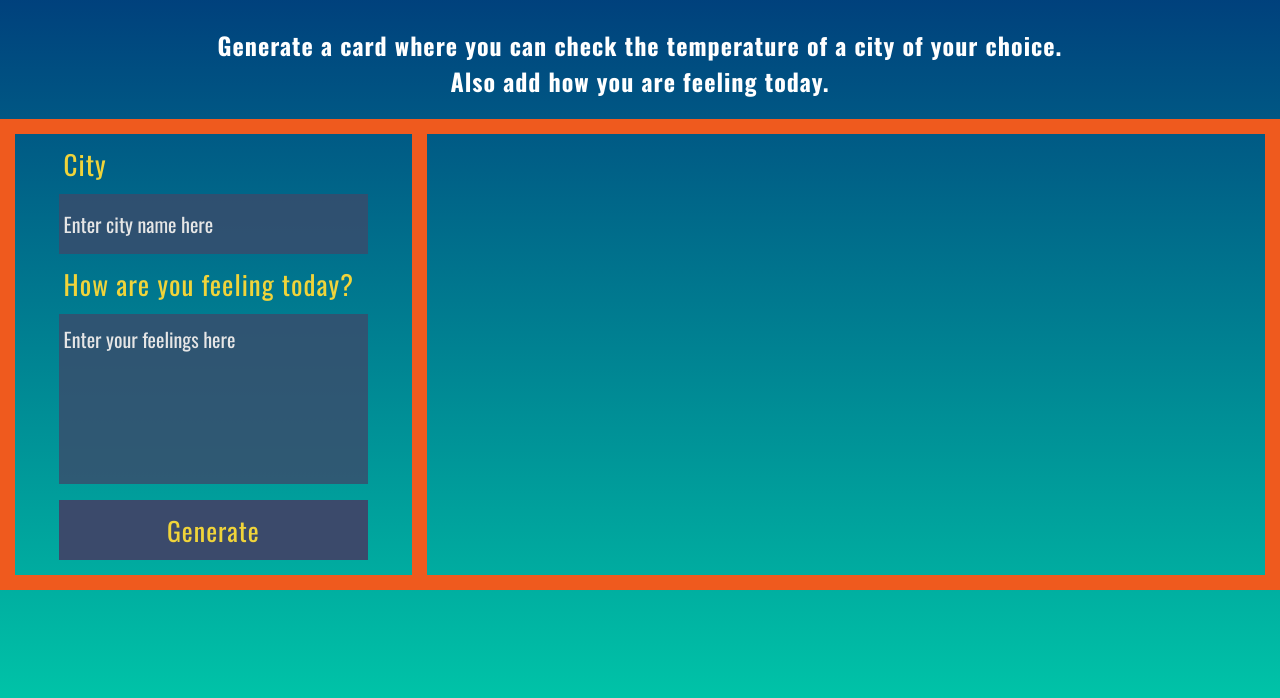
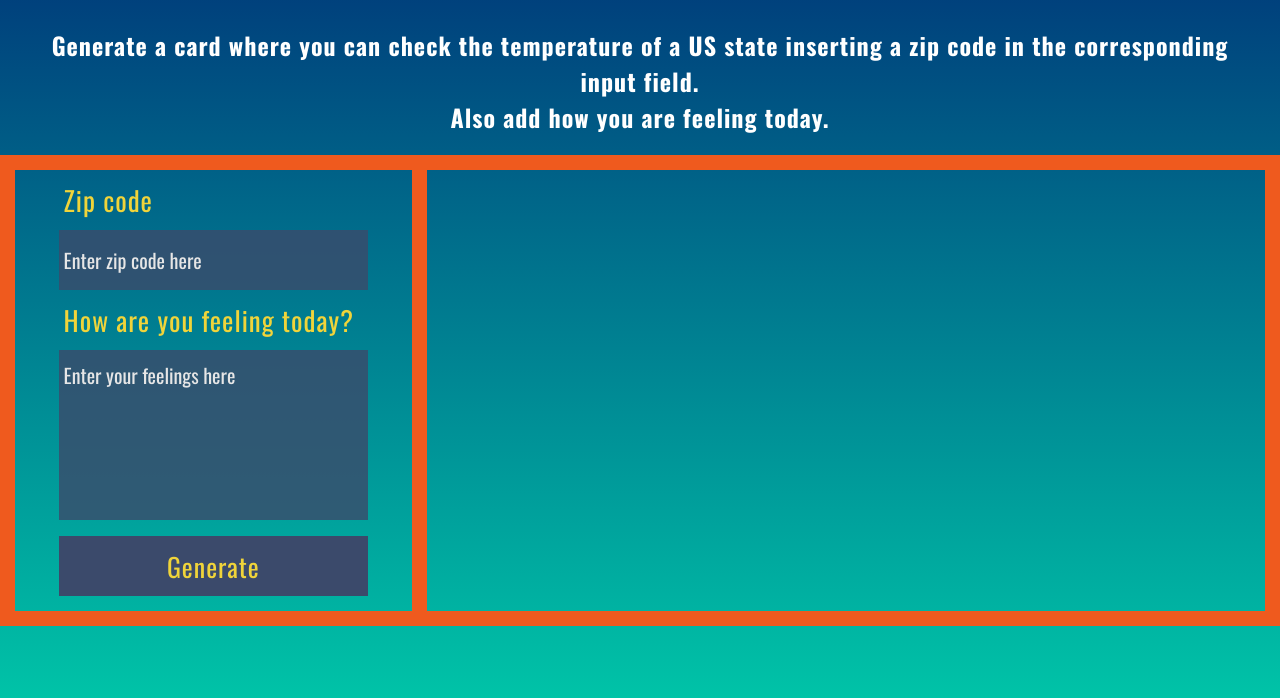
Before and after one commit to PatriciaFeio/udacity-weather-journal-app, a website: page website/index.html in a window 1280 px wide. Shown: the part 76-774 px from the top of the page. Drawn offline with nearby package versions, Linux system fonts and the light colour scheme; no server answers; a web font is replaced by a local one.

Commit message:
refactor: fix index file to meet the submission results

```diff
--- a/website/index.html
+++ b/website/index.html
@@ -16,19 +16,19 @@
       <header class="headline-container">
         <h1 class="headline">Weather Journal App</h1>
         <h2 class="subtitle">
-          Generate a card where you can check the temperature of a city of your
-          choice.
+          Generate a card where you can check the temperature of a US state
+          inserting a zip code in the corresponding input field.
           <br />
           Also add how you are feeling today.
         </h2>
       </header>
       <section class="form-container">
         <form id="input-form" class="form">
-          <label for="cityName">City</label>
+          <label for="zip">Zip code</label>
           <input
             type="text"
-            id="cityName"
-            placeholder="Enter city name here"
+            id="zip"
+            placeholder="Enter zip code here"
             required
           />
           <label for="feelings">How are you feeling today?</label>
@@ -46,7 +46,7 @@
         <div class="info-card">
           <div id="date"></div>
           <div class="holder-wrapper">
-            <div id="city" class="cityName"></div>
+            <div id="cityName"></div>
             <div id="temp"></div>
           </div>
           <figure class="holder-wrapper">
```
